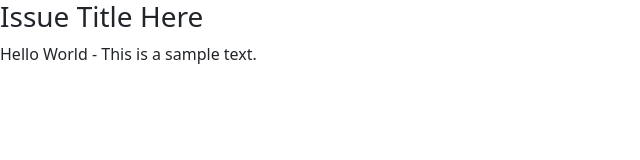
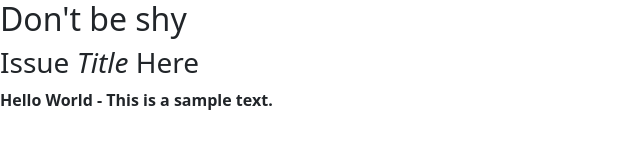
Before and after one commit to vJechsmayr/cssFramework, a plain HTML site: page templates/index.html in a window 1280 px wide. Shown: the whole page, without its empty margins (0-640 px from the left). Drawn offline with nearby package versions, Linux system fonts and the light colour scheme.

Commit message:
Update index.html
I have modified your Markup

```diff
--- a/templates/index.html
+++ b/templates/index.html
@@ -9,8 +9,9 @@
 <body>
 
     <div>
-        <h3>Issue Title Here</h3>
-        <p>Hello World - This is a sample text.</p>
+        <h2>Don't be shy</h2>
+        <h3>Issue <i> Title </i> Here</h3>
+        <p> <strong> Hello World - This is a sample text. </strong> </p>
     </div>
 
 </body>
```
